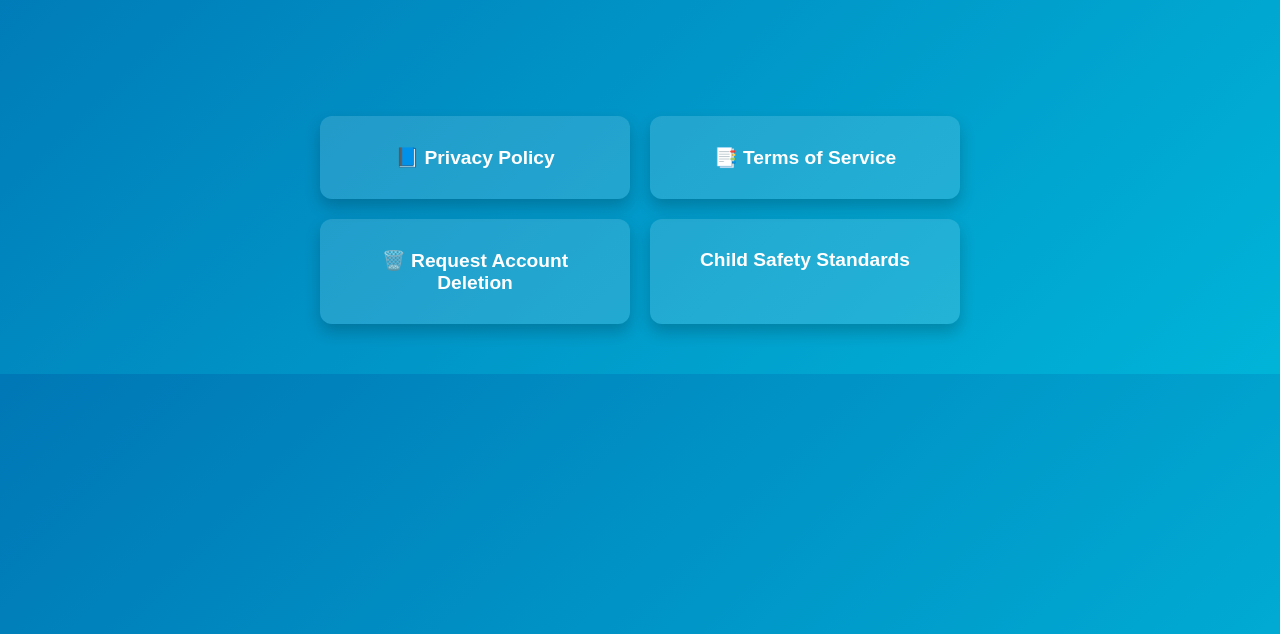
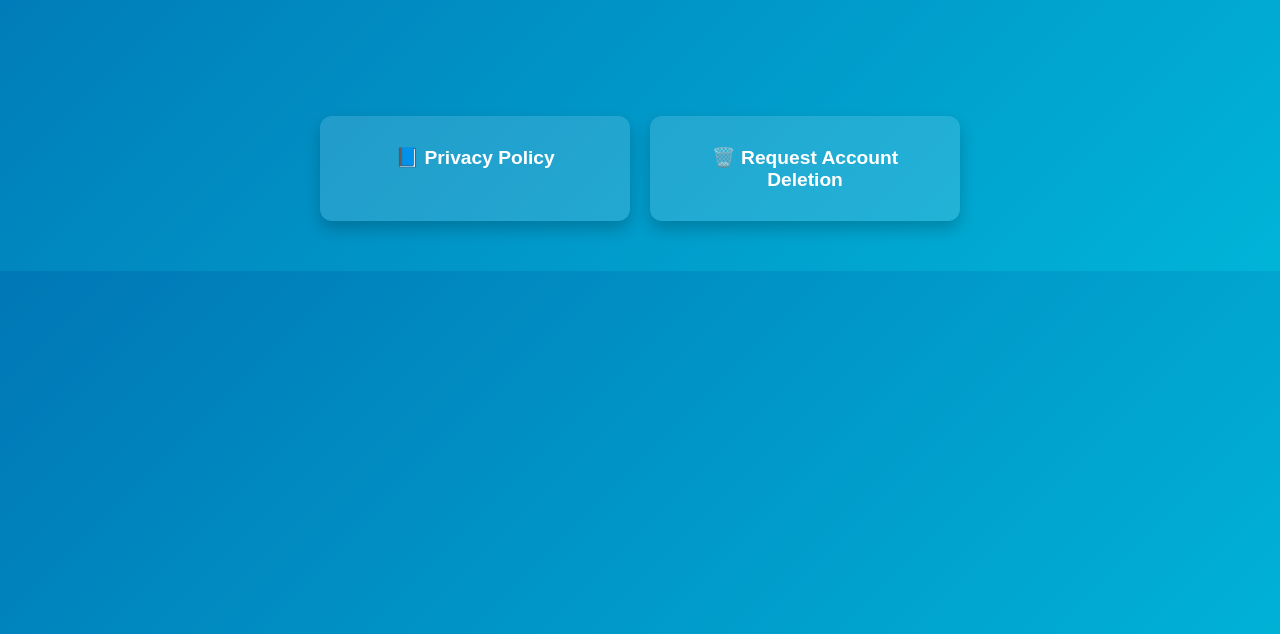
Before and after one commit to tahaSaad567/dailylink, a plain HTML site: page index.html in a window 1280 px wide. Shown: the part 166-800 px from the top of the page. Drawn offline with Linux system fonts and the light colour scheme.

Commit message:
Change title from 'Code Blue RN' to 'DialyLink'

```diff
--- a/index.html
+++ b/index.html
@@ -3,7 +3,7 @@
 <head>
   <meta charset="UTF-8">
   <meta name="viewport" content="width=device-width, initial-scale=1.0">
-  <title>Code Blue RN</title>
+  <title>DialyLink</title>
   <style>
     body {
       margin: 0;
@@ -56,9 +56,8 @@
   </header>
   <div class="container">
     <a href="privacy-policy.html" class="card">📘 Privacy Policy</a>
-    <a href="terms-of-service.html" class="card">📑 Terms of Service</a>
     <a href="delete_account.html" class="card">🗑️ Request Account Deletion</a>
-    <a href="child-safety.html" class="card"> Child Safety Standards</a>
+
   </div>
 </body>
 </html>
```
